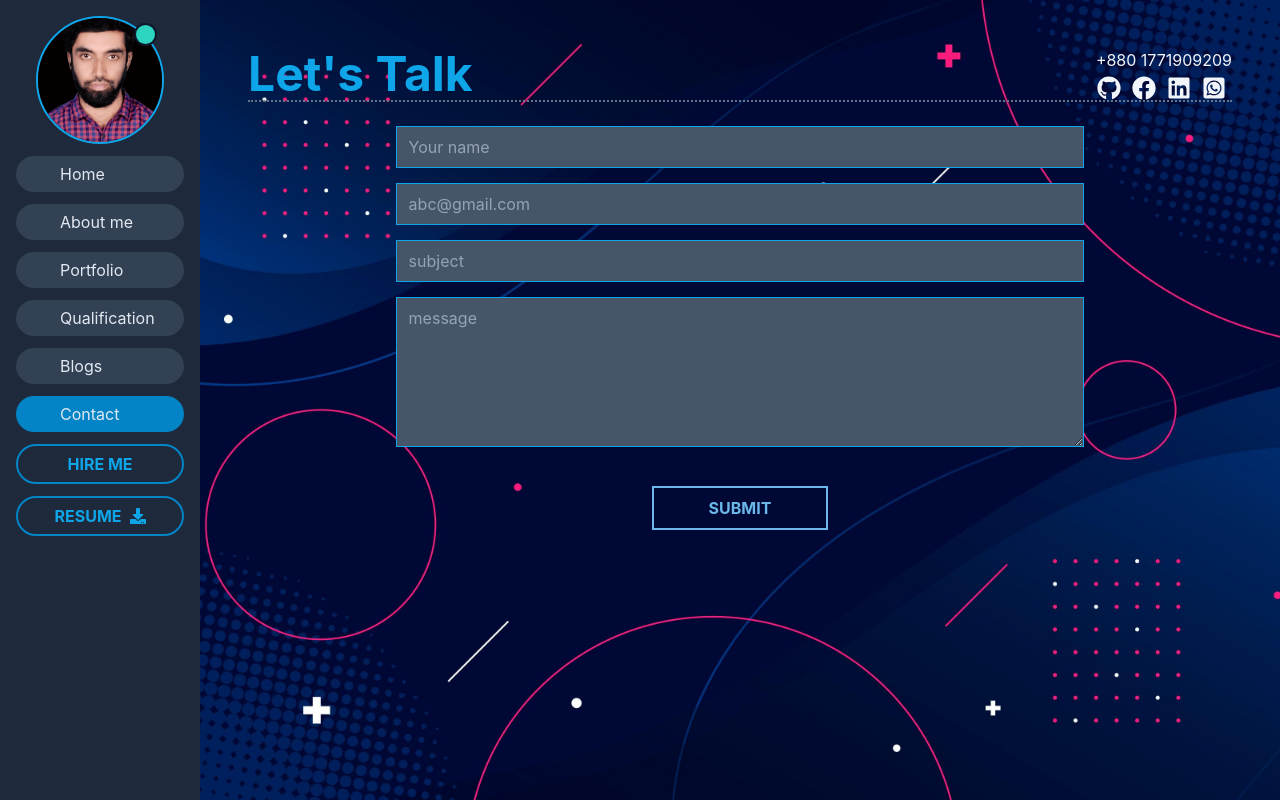
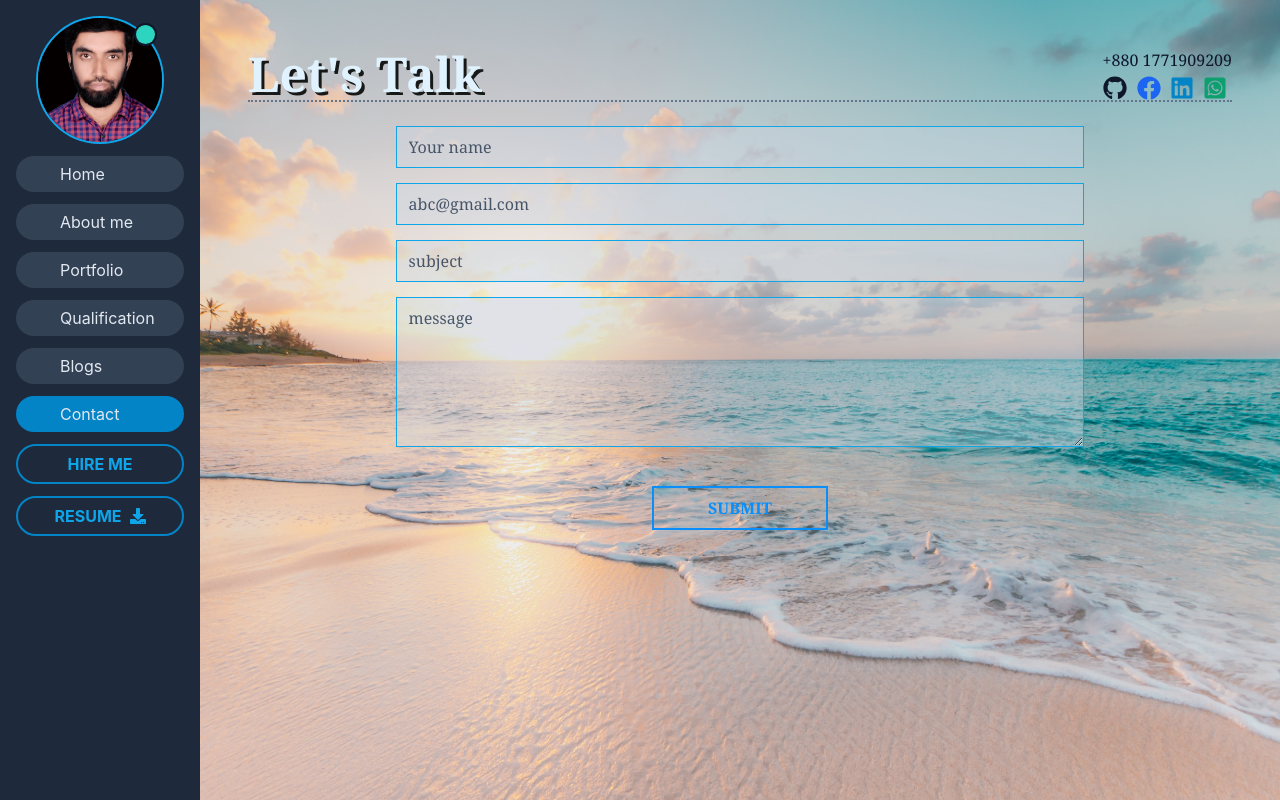
Before and after one commit to MohammadRakib1e18/Mohammad-Rakib-portfolio, a React (Create React App) app: page /contact in a window 1280 px wide. Built offline with nearby package versions, Linux system fonts and the light colour scheme.

Commit message:
text shadow, box shadow added

```diff
--- a/src/App.css
+++ b/src/App.css
@@ -36,3 +36,11 @@
     transform: rotate(360deg);
   }
 }
+
+.text-shadow{
+  text-shadow: 3px 3px rgb(23, 24, 24);;
+}
+
+.box-shadow{
+ box-shadow: rgba(0, 0, 0, 0.25) 0px 14px 28px, rgba(0, 0, 0, 0.22) 0px 10px 10px;
+}
--- a/src/Layout/MainLayout.css
+++ b/src/Layout/MainLayout.css
@@ -1,3 +1,4 @@
 .active{
     background-color: #0284c7;
+
 }
--- a/src/Layout/MainLayout.js
+++ b/src/Layout/MainLayout.js
@@ -11,7 +11,7 @@ const menu = (
       <img
         src={user}
         alt=""
-        className="hover:scale-110  w-full rounded-full border-2 border-sky-500 transition duration-700 ease-in-out"
+        className=" hover:scale-110  w-full rounded-full border-2 border-sky-500 transition duration-700 ease-in-out"
       />
     </div>
 
--- a/src/components/About/About.js
+++ b/src/components/About/About.js
@@ -4,9 +4,9 @@ import { FaDownload } from "react-icons/fa";
 const About = () => {
 
   return (
-    <div className="p-4 md:p-24 pt-12 min-h-screen font-serif" >
+    <div className="p-4 md:p-24 pt-12 min-h-screen font-serif">
       <div className="flex justify-between items-end border-b-2 border-dotted border-b-slate-500">
-        <h2 className="text-sky-500 font-bold text-3xl sm:text-4xl">
+        <h2 className="text-shadow text-sky-500 font-bold text-3xl sm:text-4xl">
           About Me
         </h2>
         <a
@@ -42,7 +42,7 @@ const About = () => {
       </div>
 
       <div className="pt-24 pr-4">
-        <h2 className="text-sky-500 font-bold text-3xl sm:text-4xl border-b-2 border-dotted border-b-slate-500 font-serif">
+        <h2 className="text-shadow text-sky-500 font-bold text-3xl sm:text-4xl border-b-2 border-dotted border-b-slate-500 font-serif">
           What I Offer
         </h2>
         <div className="mt-8 grid grid-cols-1 md:grid-cols-2 gap-12">
--- a/src/components/Blog/Blog.js
+++ b/src/components/Blog/Blog.js
@@ -3,7 +3,7 @@ import React from 'react';
 const Blog = () => {
     return (
       <div className="p-4 md:p-12 pr-4">
-        <h2 className="text-sky-500 font-bold text-3xl sm:text-4xl border-b-2 border-dotted pb-2 border-b-slate-500 font-serif">
+        <h2 className="text-sky-500 font-bold text-3xl sm:text-4xl border-b-2 border-dotted pb-2 border-b-slate-500 font-serif text-shadow ">
           Blog Store
         </h2>
         <div className="flex justify-center items-center">
--- a/src/components/Contact/Contact.css
+++ b/src/components/Contact/Contact.css
@@ -30,10 +30,9 @@ input[type="submit"] {
   cursor: pointer;
 }
 .submit-btn {
-  border: 2px solid rgb(107, 183, 233);
+  border: 2px solid rgb(9, 142, 250);
   position: relative;
   overflow: hidden;
-  background-color: transparent;
   text-align: center;
   text-transform: uppercase;
   font-size: 16px;
@@ -41,7 +40,7 @@ input[type="submit"] {
   transition: 0.4s ease-in;
   z-index: 1;
   font-family: inherit;
-  color: rgb(107, 183, 233);
+  color: rgb(9, 142, 250);
 }
 .submit-btn::before {
   content: "";
--- a/src/components/Contact/Contact.js
+++ b/src/components/Contact/Contact.js
@@ -30,7 +30,7 @@ const Contact = () => {
   };
   return (
     <div
-      className="form h-screen p-4 md:p-12 pr-4"
+      className="font-serif form h-screen p-4 md:p-12 pr-4"
       style={{
         background: `url(${bgImg2})`,
         backgroundPosition: "center",
@@ -39,20 +39,21 @@ const Contact = () => {
       }}
     >
       <div className="flex  flex-col gap-y-5 sm:flex-row justify-between items-center border-b-2 border-dotted border-b-slate-500">
-        <h2 className="text-sky-500 font-bold  text-3xl sm:text-5xl">
+        <h2 className="text-sky-100 font-bold  text-3xl sm:text-5xl text-shadow ">
           Let's Talk
         </h2>
         <div className="flex flex-col gap-y-2">
-          <p className="text-slate-100">
+          <p className="text-slate-900">
             <span class="lnr lnr-phone-handset mr-1"></span>
             <span>+880 1771909209</span>
           </p>
-          <p className="flex  justify-around text-slate-100 pb-1">
+          <p className="flex  justify-around  pb-1">
             <a
               href="https://github.com/MohammadRakib1e18"
               target={"_blank"}
               rel="noreferrer"
               title="Github"
+              className="text-slate-900"
             >
               <FaGithub className="scale-150 hover:scale-[1.8] transition ease-in-out duration-300" />
             </a>
@@ -61,6 +62,7 @@ const Contact = () => {
               target={"_blank"}
               rel="noreferrer"
               title="Facebook"
+              className="text-blue-600"
             >
               <FaFacebook className="scale-150 hover:scale-[1.8] transition ease-in-out duration-300" />
             </a>
@@ -69,6 +71,7 @@ const Contact = () => {
               target={"_blank"}
               rel="noreferrer"
               title="Linkedin"
+              className="text-sky-600"
             >
               <FaLinkedin className="scale-150 hover:scale-[1.8] transition ease-in-out duration-300" />
             </a>
@@ -77,6 +80,7 @@ const Contact = () => {
               target={"_blank"}
               rel="noreferrer"
               title="Whatsapp"
+              className="text-green-500"
             >
               <FaWhatsappSquare className="scale-150 hover:scale-[1.8] transition ease-in-out duration-300" />
             </a>
@@ -87,7 +91,7 @@ const Contact = () => {
       <form onSubmit={sendEmail} className="pt-6">
         <input
           type="text"
-          className=" text-slate-200 border border-sky-500 focus:outline-none  bg-slate-600 placeholder:text-slate-400 rounded-none focus:border-sky-200"
+          className=" text-slate-700 border-sky-500 focus:outline-none  bg-slate-300 bg-opacity-40 placeholder:text-slate-600 rounded-none focus:border-sky-200 font-semibold placeholder:font-thin "
           placeholder="Your name"
           required
           name="name"
@@ -95,7 +99,7 @@ const Contact = () => {
         <input
           type="email"
           placeholder="abc@gmail.com"
-          className=" text-slate-200 border border-sky-500 focus:outline-none  bg-slate-600 placeholder:text-slate-400 rounded-none focus:border-sky-200"
+          className=" text-slate-700 border-sky-500 focus:outline-none  bg-slate-300 bg-opacity-40 placeholder:text-slate-600 rounded-none focus:border-sky-200 font-semibold placeholder:font-thin "
           required
           name="email"
           id=""
@@ -103,19 +107,19 @@ const Contact = () => {
         <input
           type="text"
           placeholder="subject"
-          className=" text-slate-200 border border-sky-500 focus:outline-none  bg-slate-600 placeholder:text-slate-400 rounded-none focus:border-sky-200"
+          className=" text-slate-700 border-sky-500 focus:outline-none  bg-slate-300 bg-opacity-40 placeholder:text-slate-600 rounded-none focus:border-sky-200 font-semibold placeholder:font-thin "
           required
           name="subject"
           id=""
         />
         <textarea
           type="text"
-          className=" text-slate-200 border border-sky-500 focus:outline-none bg-slate-600 placeholder:text-slate-400 rounded-none focus:border-sky-200"
+          className=" text-slate-700 border-sky-500 focus:outline-none  bg-slate-300 bg-opacity-40 placeholder:text-slate-600 rounded-none focus:border-sky-200 font-semibold placeholder:font-thin "
           placeholder="message"
           required
           name="message"
         />
-        <button className="w-44 submit-btn mx-auto mt-6 py-2 px-4">
+        <button className=" w-44 submit-btn mx-auto mt-6 py-2 px-4">
           Submit
         </button>
       </form>
--- /dev/null
+++ b/src/components/Home/Home.css
@@ -0,0 +1,27 @@
+.rounded-border::before{
+  content: "";
+  position: absolute;
+  width: 100%;
+  height: 700%;
+  background: linear-gradient(#00ccff, #d500f9);
+  z-index: -10;
+  animation: rotate infinite 4s linear;
+}
+
+.rounded-border::after {
+    content: "";
+    position: absolute;
+    background: transparent;
+    inset: 3px;
+    z-index: -5;
+    border-radius: 9999px;
+}
+
+@keyframes rotate {
+  from {
+    transform: rotate(0deg);
+  }
+  to {
+    transform: rotate(360deg);
+  }
+}
--- a/src/components/Portfolio/DetailsModal.js
+++ b/src/components/Portfolio/DetailsModal.js
@@ -6,7 +6,7 @@ const DetailsModal = ({ show, setShow, data }) => {
     return (
       <>
         <input type="checkbox" id="my-modal-3" className="modal-toggle" />
-        <div className="modal bg-slate-800 bg-opacity-80">
+        <div className="font-serif modal bg-slate-800 bg-opacity-80">
           <div className="modal-box relative bg-sky-800">
             <label
               htmlFor="my-modal-3"
@@ -15,8 +15,8 @@ const DetailsModal = ({ show, setShow, data }) => {
             >
               ✕
             </label>
-            <h2 className="text-lg mb-2 pl-2 rounded-xl bg-sky-600 text-sky-100 font-semibold text-center">
-              Short Description
+            <h2 className="text-lg mb-2 pl-2 rounded-xl bg-sky-600 text-sky-100 font-semibold text-center text-shadow">
+              Description
             </h2>
             <ol className="text-slate-200">
               {info?.map((data, index) => (
@@ -25,7 +25,7 @@ const DetailsModal = ({ show, setShow, data }) => {
                 </li>
               ))}
             </ol>
-            <h2 className="mt-8 text-lg mb-4 pl-2 rounded-xl bg-sky-600 text-sky-100 font-semibold text-center">
+            <h2 className="mt-8 text-lg mb-4 pl-2 rounded-xl bg-sky-600 text-sky-100 font-semibold text-center text-shadow">
               Technologies
             </h2>
             <div className="flex flex-wrap flex-shrink-1 gap-2">
```
Also changed, not shown: src/components/Home/Home.js (+9 -7 lines), src/components/Portfolio/Portfolio.js (+11 -5 lines), src/components/Qualification/Qualification.js (+6 -6 lines), src/Images/bg-2.jpg.
